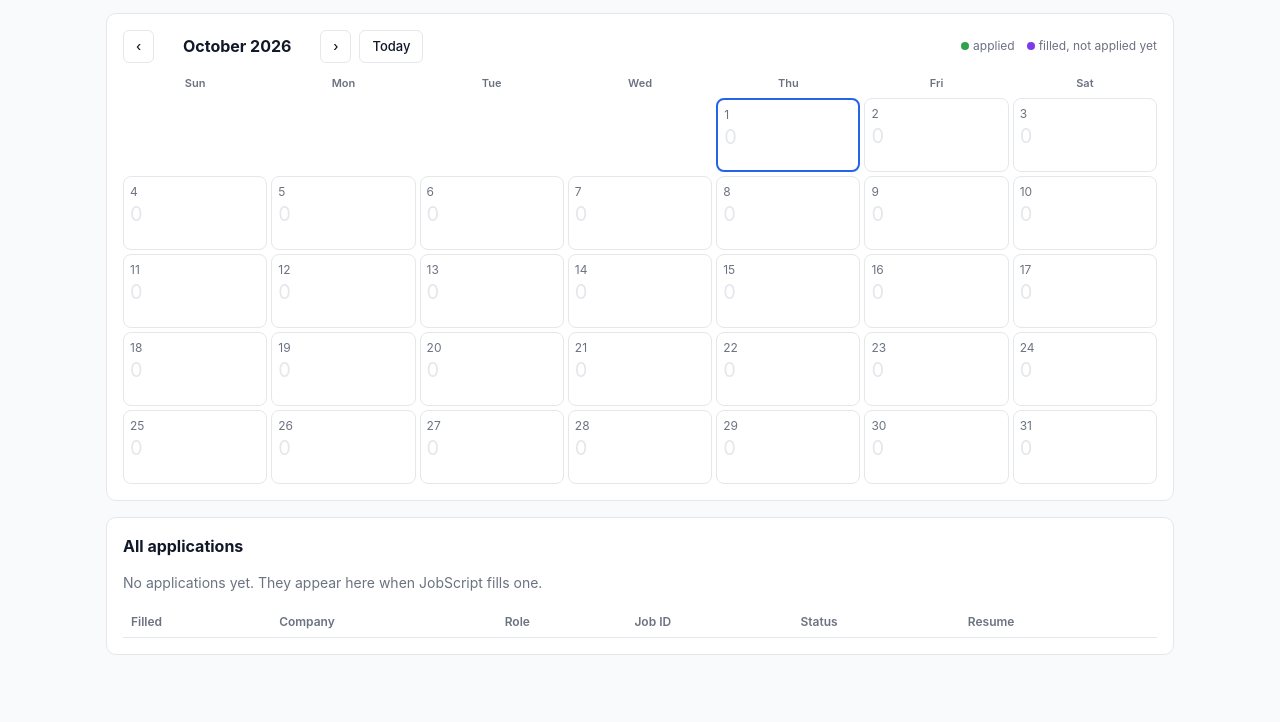
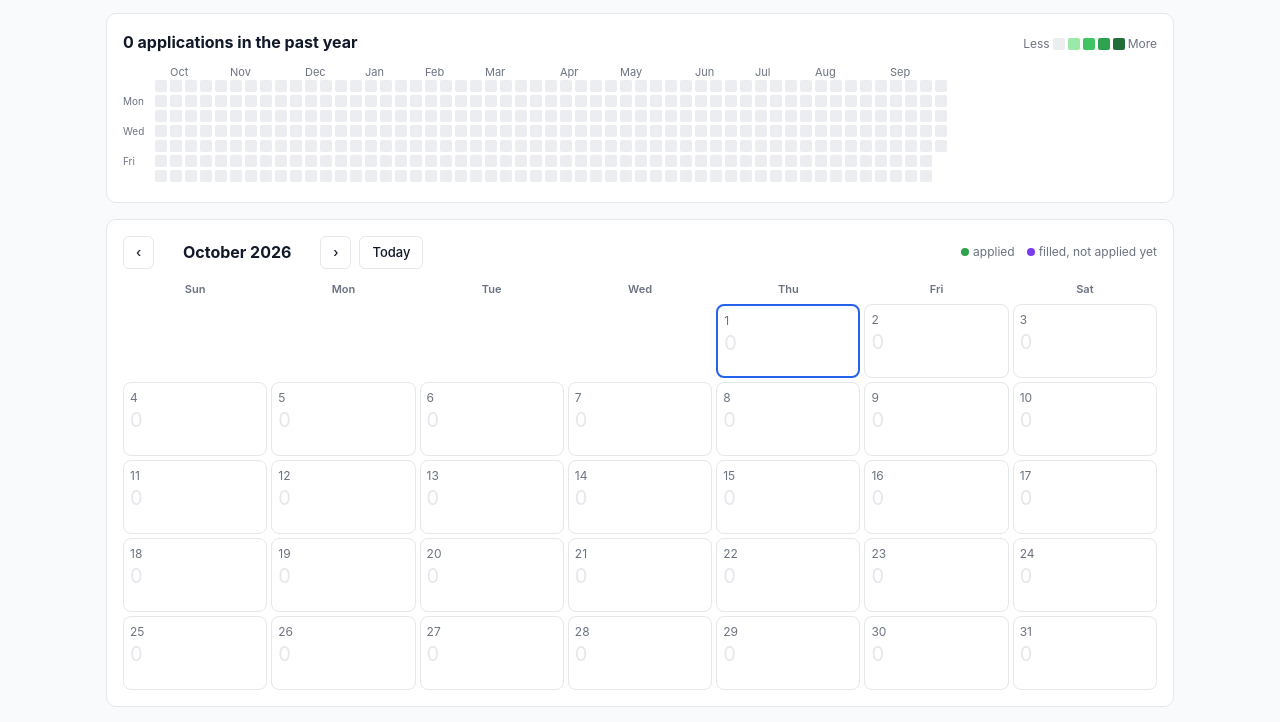
Before and after one commit to KaranDhamiSac/JobScript, a browser extension: page tracker/tracker.html in a window 1280 px wide. Shown: the part 61-783 px from the top of the page. Drawn offline with Linux system fonts and the light colour scheme.

Commit message:
feat(tracker): add a yearly heatmap of applications
GitHub-style grid of the last 53 weeks, one cell per day, shaded by
applications marked Applied relative to the daily goal. Hovering or
focusing a cell shows the date and count; clicking one jumps the
calendar to that day and opens its applications.

Co-Authored-By: Claude Opus 5.5 <noreply@anthropic.com>

```diff
--- a/tracker/tracker.css
+++ b/tracker/tracker.css
@@ -117,3 +117,32 @@ td.id { font-family: ui-monospace, SFMono-Regular, Menlo, monospace; font-size:
 
 .day-detail { margin-top: 14px; padding-top: 12px; border-top: 1px solid var(--border); }
 .day-detail h3 { font-size: 14px; margin: 0 0 8px; }
+
+.heat-head { display: flex; align-items: baseline; justify-content: space-between; gap: 12px; flex-wrap: wrap; }
+.heat-legend { display: inline-flex; align-items: center; gap: 3px; }
+.heat-scroll { overflow-x: auto; padding-bottom: 4px; }
+.heatmap { display: inline-block; --cell: 12px; --gap: 3px; }
+.heat-months { position: relative; height: 16px; margin-left: 32px; font-size: 11px; color: var(--muted); }
+.heat-months span { position: absolute; top: 0; }
+.heat-body { display: flex; gap: 6px; }
+.heat-days { display: grid; grid-template-rows: repeat(7, var(--cell)); gap: var(--gap); width: 26px; font-size: 10px; line-height: var(--cell); }
+.heat-grid { display: grid; grid-auto-flow: column; grid-template-rows: repeat(7, var(--cell)); grid-auto-columns: var(--cell); gap: var(--gap); }
+.cell { display: inline-block; width: 12px; height: 12px; border-radius: 2px; background: var(--heat-0); border: 0; padding: 0; }
+button.cell { cursor: pointer; }
+button.cell:focus-visible, button.cell:hover { outline: 1px solid var(--fg); outline-offset: 0; }
+.cell.empty { visibility: hidden; }
+.cell.l1 { background: var(--heat-1); }
+.cell.l2 { background: var(--heat-2); }
+.cell.l3 { background: var(--heat-3); }
+.cell.l4 { background: var(--heat-4); }
+.heat-tip {
+  position: fixed;
+  z-index: 10;
+  padding: 4px 8px;
+  border-radius: 6px;
+  background: var(--fg);
+  color: var(--bg);
+  font-size: 12px;
+  pointer-events: none;
+  white-space: nowrap;
+}
--- a/tracker/tracker.html
+++ b/tracker/tracker.html
@@ -12,6 +12,23 @@
       <h1>Applications</h1>
       <button id="export-csv" type="button" class="secondary">Export CSV</button>
     </header>
+
+    <section id="heatmap-section">
+      <div class="heat-head">
+        <h2 id="heat-title">Past year</h2>
+        <span class="heat-legend small muted">Less <i class="cell l0"></i><i class="cell l1"></i><i class="cell l2"></i><i class="cell l3"></i><i class="cell l4"></i> More</span>
+      </div>
+      <div class="heat-scroll">
+        <div class="heatmap">
+          <div class="heat-months" id="heat-months"></div>
+          <div class="heat-body">
+            <div class="heat-days small muted"><span></span><span>Mon</span><span></span><span>Wed</span><span></span><span>Fri</span><span></span></div>
+            <div class="heat-grid" id="heat-grid"></div>
+          </div>
+        </div>
+      </div>
+      <div id="heat-tip" class="heat-tip" role="tooltip" hidden></div>
+    </section>
 
     <section id="calendar-section">
       <div class="cal-head">
--- a/tracker/tracker.js
+++ b/tracker/tracker.js
@@ -9,6 +9,7 @@
   const today = () => new Date();
   let view = { year: today().getFullYear(), month: today().getMonth() };
   let selectedDay = '';
+  let goal = 5; // daily goal; the stats section makes it editable
 
   function el(tag, props, children) {
     const n = document.createElement(tag);
@@ -150,6 +151,73 @@
   }
 
   // ---------------------------------------------------------------------------
+  // Yearly heatmap (GitHub style): one cell per day, darker for more applications.
+
+  const CELL = 15; // cell width plus gap, in px; matches tracker.css
+
+  function plural(n, word) {
+    return `${n} ${word}${n === 1 ? '' : 's'}`;
+  }
+
+  function renderHeatmap() {
+    const grid = $('heat-grid');
+    const months = $('heat-months');
+    grid.replaceChildren();
+    months.replaceChildren();
+    const weeks = T.heatmapWeeks(today());
+    let total = 0;
+    let lastMonth = -1;
+    weeks.forEach((week, w) => {
+      const firstDay = week.find(Boolean);
+      // Label a column when a new month starts in it (skip a label squeezed at the far left).
+      if (firstDay && firstDay.getMonth() !== lastMonth) {
+        lastMonth = firstDay.getMonth();
+        if (w > 0 || firstDay.getDate() <= 7) {
+          const span = el('span', { text: firstDay.toLocaleDateString(undefined, { month: 'short' }) });
+          span.style.left = `${w * CELL}px`;
+          months.append(span);
+        }
+      }
+      for (const date of week) {
+        if (!date) {
+          grid.append(el('i', { class: 'cell empty', 'aria-hidden': 'true' }));
+          continue;
+        }
+        const key = T.dayKey(date);
+        const n = counts.applied.get(key) || 0;
+        total += n;
+        const label = `${date.toLocaleDateString(undefined, { weekday: 'short', month: 'short', day: 'numeric', year: 'numeric' })}: ${plural(n, 'application')}`;
+        const cell = el('button', { type: 'button', class: `cell l${T.level(n, goal)}`, 'aria-label': label, 'data-tip': label });
+        cell.addEventListener('click', () => {
+          view = { year: date.getFullYear(), month: date.getMonth() };
+          selectedDay = '';
+          selectDay(key);
+          $('calendar-section').scrollIntoView({ behavior: 'smooth', block: 'start' });
+        });
+        grid.append(cell);
+      }
+    });
+    $('heat-title').textContent = `${plural(total, 'application')} in the past year`;
+  }
+
+  // Tooltip that follows the hovered (or focused) cell.
+  function showTip(target) {
+    const tip = $('heat-tip');
+    if (!target || !target.dataset || !target.dataset.tip) return void (tip.hidden = true);
+    tip.textContent = target.dataset.tip;
+    tip.hidden = false;
+    const r = target.getBoundingClientRect();
+    const w = tip.offsetWidth;
+    tip.style.left = `${Math.max(4, Math.min(window.innerWidth - w - 4, r.left + r.width / 2 - w / 2))}px`;
+    tip.style.top = `${Math.max(4, r.top - tip.offsetHeight - 6)}px`;
+  }
+  $('heat-grid').addEventListener('mouseover', (e) => showTip(e.target));
+  $('heat-grid').addEventListener('focusin', (e) => showTip(e.target));
+  $('heat-grid').addEventListener('mouseleave', () => showTip(null));
+  $('heat-grid').addEventListener('focusout', () => showTip(null));
+  window.addEventListener('scroll', () => showTip(null), { passive: true });
+
+  // ---------------------------------------------------------------------------
   // A day's applications
 
   function selectDay(key) {
@@ -197,6 +265,7 @@
 
   function render() {
     counts = T.countsByDay(apps);
+    renderHeatmap();
     renderCalendar();
     renderDay();
     renderAll();
```
